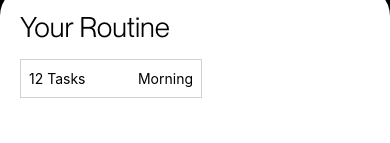
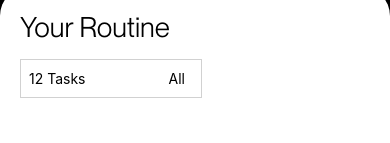
Before and after one commit to MyoThuKha/ToDo-app, a React Native app: screen /home in a window 390 px wide. Shown: the part 486-629 px from the top of the page. Built offline with nearby package versions, Linux system fonts and the light colour scheme.

Commit message:
added time change in tasks

```diff
--- a/components/tasks.tsx
+++ b/components/tasks.tsx
@@ -1,4 +1,5 @@
 import React from "react";
+import { useState } from "react";
 import {
   FlatList,
   StyleSheet,
@@ -18,6 +19,14 @@ const Tasks: React.FC<tasksProps> = ({}) => {
   const background = useSelector((state: any) => state.user.background);
   const dispatch = useDispatch();
 
+  const [time, setTime] = useState("all");
+  const changeTime = () => {
+    const times = ["all", "morning", "afternoon", "evening", "night"];
+    const curr = times.indexOf(time);
+    if (curr === times.length - 1) setTime(times[0]);
+    else setTime(times[curr + 1]);
+  };
+
   return (
     <View style={[styles.section2, { backgroundColor: foreground }]}>
       <Text style={{ ...globalStyle.display, ...styles.title }}>
@@ -27,7 +36,11 @@ const Tasks: React.FC<tasksProps> = ({}) => {
         <Text style={{ borderRightColor: foreground, borderRightWidth: 1 }}>
           {data.length} Tasks
         </Text>
-        <Text>Morning</Text>
+        <TouchableOpacity onPress={() => changeTime()}>
+          <Text style={{ textTransform: "capitalize", paddingRight: 8 }}>
+            {time}
+          </Text>
+        </TouchableOpacity>
       </View>
       <FlatList
         data={data}
--- a/navigation/routes.tsx
+++ b/navigation/routes.tsx
@@ -1,6 +1,5 @@
 import { NavigationContainer } from "@react-navigation/native";
 import { createNativeStackNavigator } from "@react-navigation/native-stack";
-import CreateNote from "../pages/create";
 import Home from "../pages/home";
 import Intro from "../pages/intro";
 
@@ -17,7 +16,6 @@ const Routing = () => {
       >
         <Stack.Screen name="intro" component={Intro} />
         <Stack.Screen name="home" component={Home} />
-        <Stack.Screen name="create" component={CreateNote} />
       </Stack.Navigator>
     </NavigationContainer>
   );
--- a/pages/create.tsx
+++ /dev/null
@@ -1,13 +0,0 @@
-import React from "react";
-import { View, Text } from "react-native";
-
-interface createProps {}
-
-const CreateNote: React.FC<createProps> = ({}) => {
-  return (
-    <View>
-      <Text>Create note</Text>
-    </View>
-  );
-};
-export default CreateNote;
```
